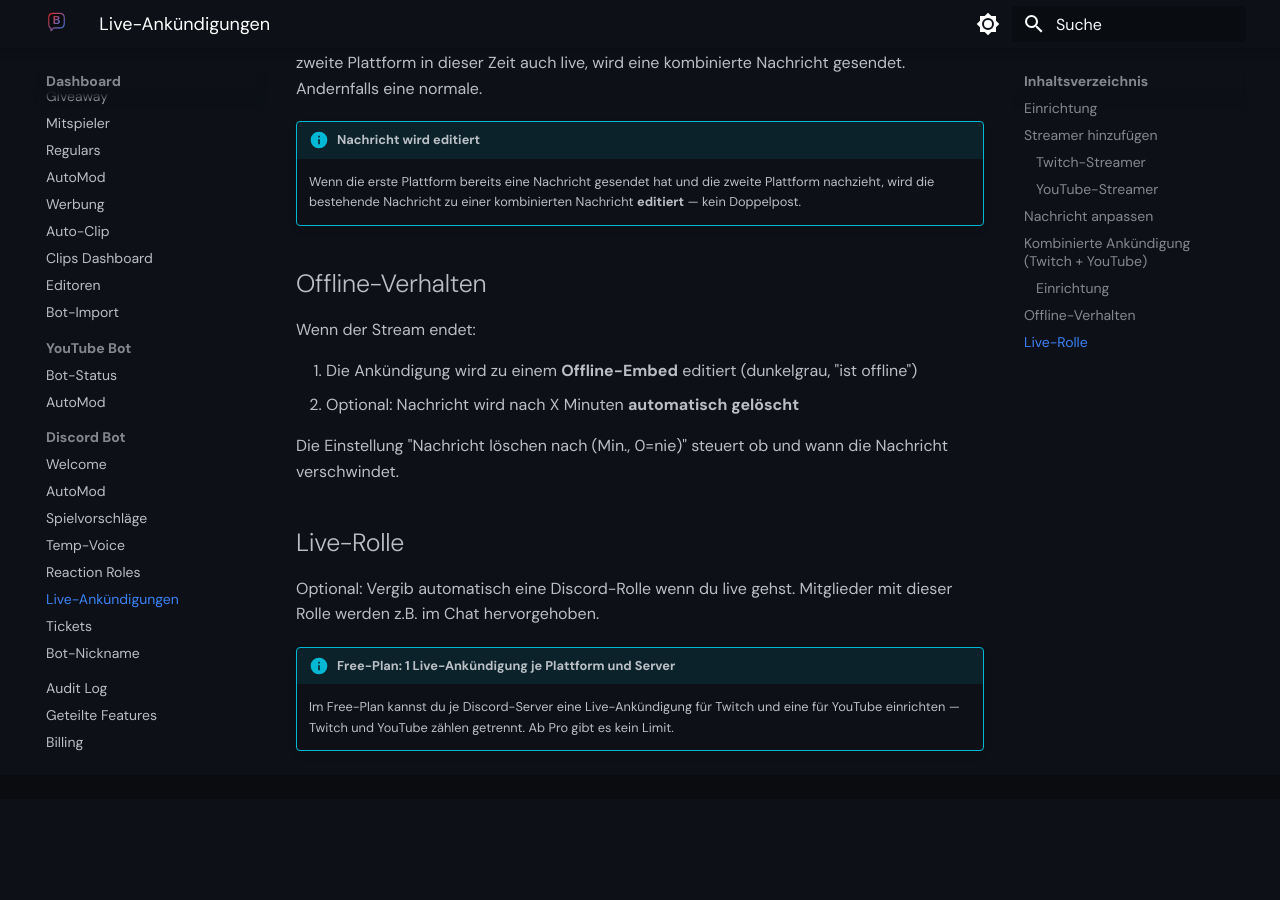
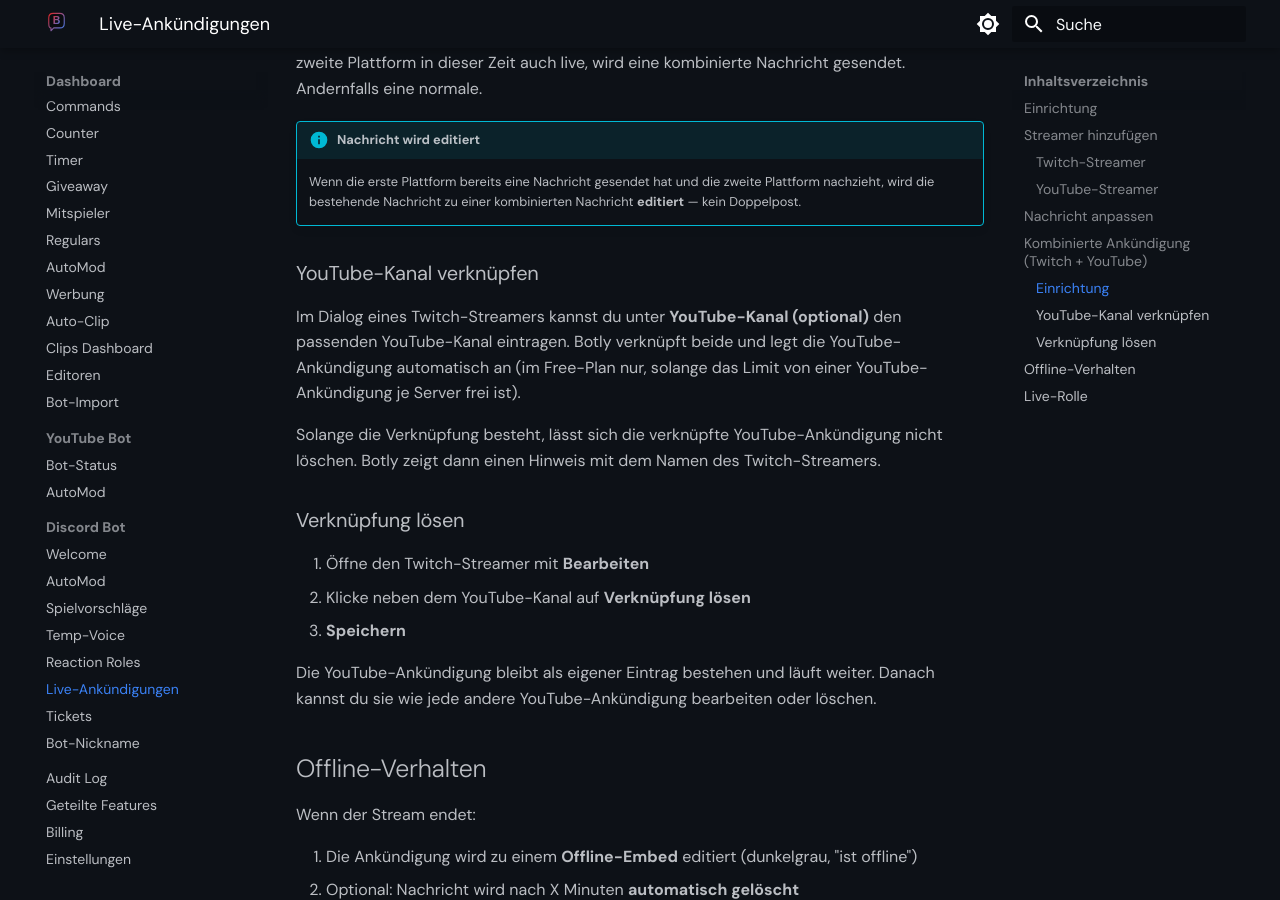
Before and after one commit to thymply/botly-docs, an MkDocs documentation site: the page built from docs/dashboard/discord/live-ankuendigungen.md, in a window 1280 px wide and 900 px high, scrolled down 1611 px. Built offline with MkDocs 1.6.1 and Material for MkDocs 9.7.7, drawn with Linux system fonts in a browser that asks for light colours; plug-ins that fetch from the network failed and are left out; before the commit the page ends 2410 px from its top, so only the background shows below that.

Commit message:
docs: Verknüpfung lösen bei Live-Ankündigungen, Countdowns nur auf Twitch (F-20261114-6/-7)
- Live-Ankündigungen: YouTube-Kanal verknüpfen und Verknüpfung lösen (A32-2, F-20261114-6 A)
- Geteilte Features: Countdowns sind kein geteiltes Feature, nur Twitch (A32-3, F-20261114-7 A)

Co-Authored-By: Claude Opus 5.5 <noreply@anthropic.com>
Claude-Session: https://claude.ai/code/session_01FVTiApXW9VzDKUxkzaVt4t

```diff
--- a/docs/dashboard/discord/live-ankuendigungen.md
+++ b/docs/dashboard/discord/live-ankuendigungen.md
@@ -52,6 +52,20 @@ Wenn die erste Plattform live geht, wartet Botly die eingestellte Verzögerung a
 !!! info "Nachricht wird editiert"
     Wenn die erste Plattform bereits eine Nachricht gesendet hat und die zweite Plattform nachzieht, wird die bestehende Nachricht zu einer kombinierten Nachricht **editiert** — kein Doppelpost.
 
+### YouTube-Kanal verknüpfen
+
+Im Dialog eines Twitch-Streamers kannst du unter **YouTube-Kanal (optional)** den passenden YouTube-Kanal eintragen. Botly verknüpft beide und legt die YouTube-Ankündigung automatisch an (im Free-Plan nur, solange das Limit von einer YouTube-Ankündigung je Server frei ist).
+
+Solange die Verknüpfung besteht, lässt sich die verknüpfte YouTube-Ankündigung nicht löschen. Botly zeigt dann einen Hinweis mit dem Namen des Twitch-Streamers.
+
+### Verknüpfung lösen
+
+1. Öffne den Twitch-Streamer mit **Bearbeiten**
+2. Klicke neben dem YouTube-Kanal auf **Verknüpfung lösen**
+3. **Speichern**
+
+Die YouTube-Ankündigung bleibt als eigener Eintrag bestehen und läuft weiter. Danach kannst du sie wie jede andere YouTube-Ankündigung bearbeiten oder löschen.
+
 ## Offline-Verhalten
 
 Wenn der Stream endet:
```
Also changed, not shown: docs/dashboard/geteilte-features.md (+3 -0 lines).
